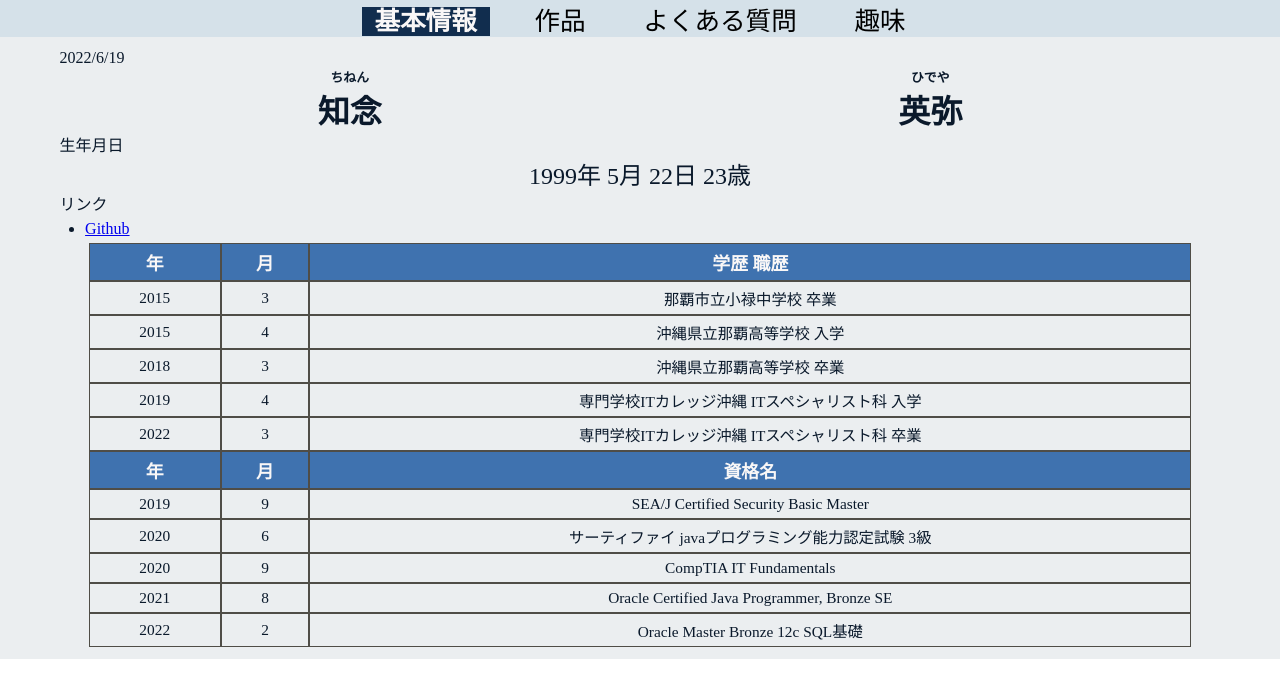
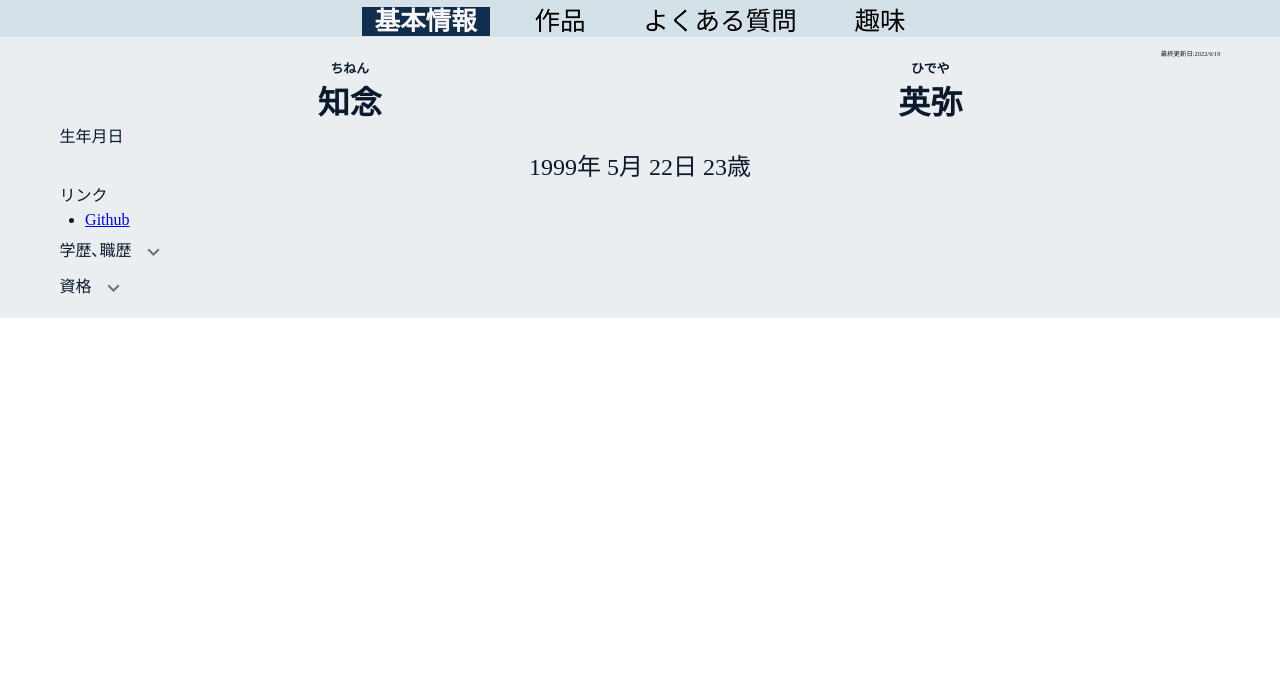
Before and after one commit to s19013/my-profile, a Vue app: page /Home in a window 1280 px wide. Shown: the top 698 px of the page. Built offline with nearby package versions, Linux system fonts and the light colour scheme.

Commit message:
学歴､資格は折りたたみにした

```diff
--- a/src/views/Home.vue
+++ b/src/views/Home.vue
@@ -1,14 +1,57 @@
 <template>
   <div>
-    <p class="lastUpdated">2022/6/19</p>
-    <name-component :name="homeData.name"></name-component>
-    <date-of-birth-component :birthDay="homeData.birthDay"></date-of-birth-component>
-    <link-component :linkList="homeData.linkList"> </link-component>
+    <p class="lastUpdated"> 最終更新日:2022/6/19</p>
+    <name-component
+    :name="homeData.name"
+    class="name-component">
+    </name-component>
+
+    <date-of-birth-component
+    :birthDay="homeData.birthDay"
+    class="date-of-birth-component">
+    </date-of-birth-component>
+
+    <link-component :linkList="homeData.linkList">
+    </link-component>
+
     <!-- 学歴､職歴 -->
-    <history-component :list="homeData.careerList" detailName="学歴 職歴"></history-component>
+    <div class="career">
+      <div @click="showCareerList = !showCareerList">
+        学歴､職歴
+        <v-btn icon>
+          <v-icon>{{ showCareerList ? 'mdi-chevron-up' : 'mdi-chevron-down' }}</v-icon>
+        </v-btn>
+      </div>
+
+      <v-expand-transition>
+        <div v-show="showCareerList">
+          <history-component :list="homeData.careerList" detailName="学歴 職歴">
+          </history-component>
+        </div>
+      </v-expand-transition>
+    </div>
+    <!--  -->
+
     <!-- 資格名 -->
-    <history-component :list="homeData.qualificationList" detailName="資格名"></history-component>
+    <div>
+      <div @click="showQualificationList = !showQualificationList">
+        <p>
+          資格
+          <v-btn icon>
+            <v-icon>{{ showQualificationList ? 'mdi-chevron-up' : 'mdi-chevron-down' }}</v-icon>
+          </v-btn>
+        </p>
+      </div>
 
+      <v-expand-transition>
+        <div v-show="showQualificationList">
+          <history-component
+            :list="homeData.qualificationList" detailName="資格名">
+          </history-component>
+        </div>
+      </v-expand-transition>
+    </div>
+    <!--  -->
   </div>
 </template>
 
@@ -33,12 +76,18 @@ import  {HomeData}  from "../datas/HomeData.js";
     },
     data() {
       return {
-        homeData:new HomeData
+        homeData:new HomeData,
+        // トリガー
+        showCareerList:false,
+        showQualificationList:false
       }
     },
   }
 </script>
 
 <style lang="scss">
-  .lastUpdated{font-size:2vmin ;}
+  .lastUpdated{
+    font-size:0.5vw ;
+    text-align: right
+    }
 </style>
```
